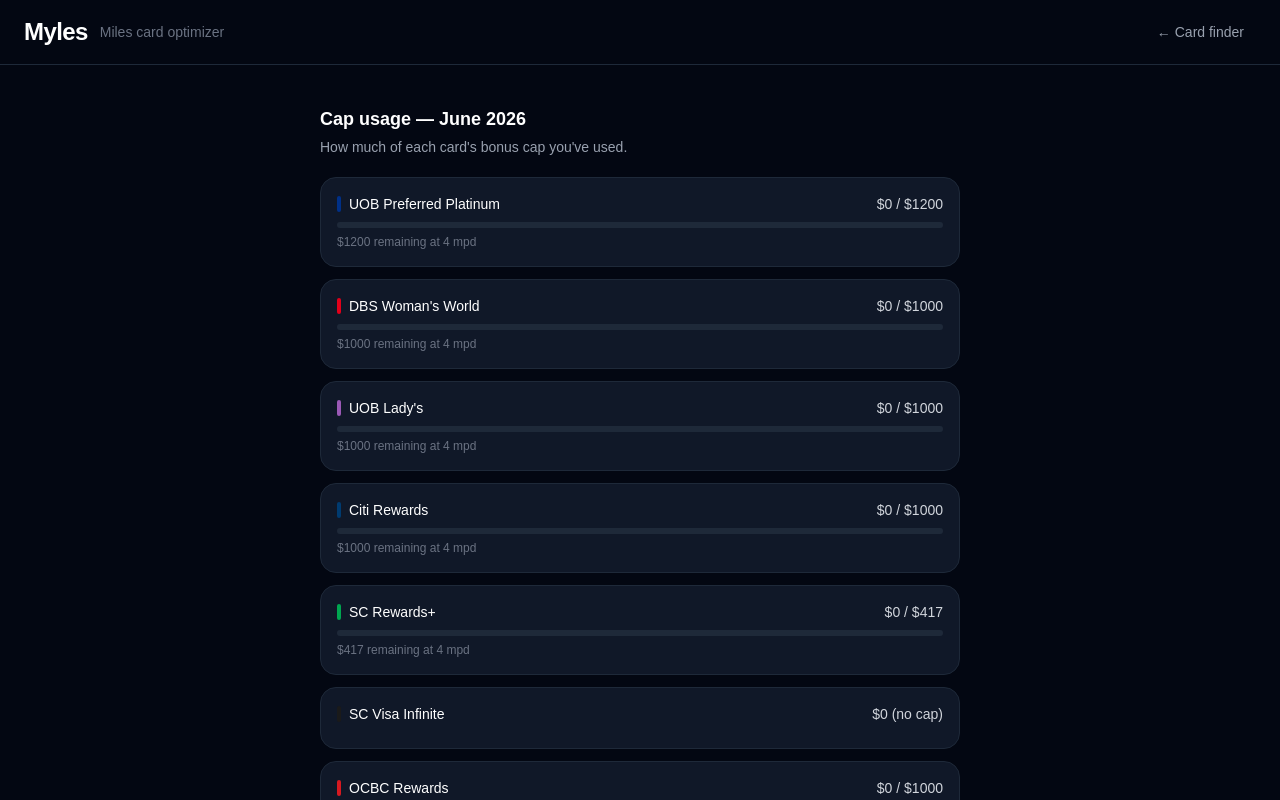
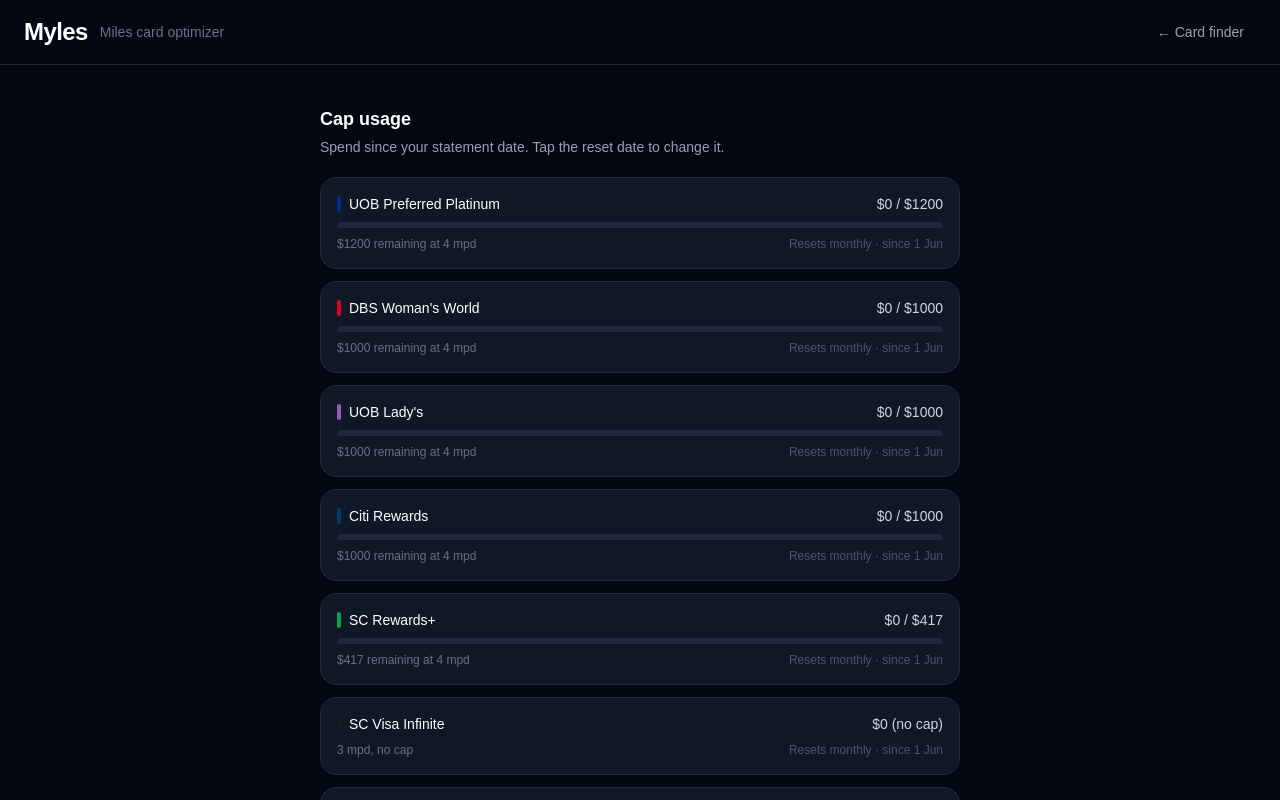
Before and after one commit to sangerspyro88/myles, a Next.js app: page /tracker in a window 1280 px wide. Shown: the top 800 px of the page. Built offline with nearby package versions, Linux system fonts and the light colour scheme.

Commit message:
Add per-card statement reset dates

```diff
--- a/src/app/tracker/page.tsx
+++ b/src/app/tracker/page.tsx
@@ -3,19 +3,31 @@
 import { useEffect, useState } from 'react'
 import Link from 'next/link'
 import { MY_CARDS } from '@/lib/cards'
-import { getEntries, deleteEntry, getMonthSpend, type SpendEntry } from '@/lib/spend'
+import {
+  getEntries,
+  deleteEntry,
+  getMonthSpend,
+  getResetDays,
+  setResetDay,
+  getCycleStart,
+  type SpendEntry,
+} from '@/lib/spend'
 
 export default function Tracker() {
   const [entries, setEntries] = useState<SpendEntry[]>([])
   const [monthSpend, setMonthSpend] = useState<Record<string, number>>({})
+  const [resetDays, setResetDays] = useState<Record<string, number>>({})
+  const [editingReset, setEditingReset] = useState<string | null>(null)
+  const [resetInput, setResetInput] = useState('')
 
   function refresh() {
-    setEntries(getEntries().slice().reverse()) // newest first
+    setEntries(getEntries().slice().reverse())
     const spend: Record<string, number> = {}
     for (const card of MY_CARDS) {
       spend[card.id] = getMonthSpend(card.id)
     }
     setMonthSpend(spend)
+    setResetDays(getResetDays())
   }
 
   useEffect(() => { refresh() }, [])
@@ -25,8 +37,20 @@
     refresh()
   }
 
-  const now = new Date()
-  const monthLabel = now.toLocaleString('en-SG', { month: 'long', year: 'numeric' })
+  function handleResetSave(cardId: string) {
+    const day = parseInt(resetInput)
+    if (day >= 1 && day <= 28) {
+      setResetDay(cardId, day)
+      refresh()
+    }
+    setEditingReset(null)
+    setResetInput('')
+  }
+
+  function startEdit(cardId: string) {
+    setEditingReset(cardId)
+    setResetInput(String(resetDays[cardId] ?? 1))
+  }
 
   return (
     <main className="min-h-screen bg-gray-950 text-white">
@@ -46,8 +70,10 @@
 
       <div className="max-w-2xl mx-auto px-4 py-10">
         {/* Cap usage */}
-        <h2 className="text-lg font-semibold mb-1">Cap usage — {monthLabel}</h2>
-        <p className="text-gray-400 text-sm mb-5">How much of each card's bonus cap you've used.</p>
+        <h2 className="text-lg font-semibold mb-1">Cap usage</h2>
+        <p className="text-gray-400 text-sm mb-5">
+          Spend since your statement date. Tap the reset date to change it.
+        </p>
 
         <div className="space-y-3 mb-10">
           {MY_CARDS.map(card => {
@@ -56,20 +82,23 @@
             const pct = cap ? Math.min((spent / cap) * 100, 100) : 0
             const remaining = cap ? Math.max(cap - spent, 0) : null
             const full = cap !== null && spent >= cap
+            const resetDay = resetDays[card.id] ?? 1
+            const cycleStart = getCycleStart(card.id)
+            const cycleStartStr = cycleStart.toLocaleDateString('en-SG', { day: 'numeric', month: 'short' })
+            const isEditing = editingReset === card.id
 
             return (
               <div key={card.id} className="bg-gray-900 border border-gray-800 rounded-2xl p-4">
                 <div className="flex items-center justify-between mb-2">
                   <div className="flex items-center gap-2">
-                    <div className="w-1 h-4 rounded-full" style={{ backgroundColor: card.color }} />
+                    <div className="w-1 h-4 rounded-full flex-shrink-0" style={{ backgroundColor: card.color }} />
                     <span className="font-medium text-sm">{card.name}</span>
                     {full && (
                       <span className="text-xs bg-red-900 text-red-300 px-2 py-0.5 rounded-full">Cap reached</span>
                     )}
                   </div>
                   <span className="text-sm text-gray-300">
-                    ${spent.toFixed(0)}
-                    {cap ? ` / $${cap}` : ' (no cap)'}
+                    ${spent.toFixed(0)}{cap ? ` / $${cap}` : ' (no cap)'}
                   </span>
                 </div>
 
@@ -82,11 +111,55 @@
                   </div>
                 )}
 
-                {remaining !== null && (
-                  <p className="text-xs text-gray-500 mt-1.5">
-                    {full ? 'Use a different card for this category' : `$${remaining.toFixed(0)} remaining at ${card.earn_rate} mpd`}
+                <div className="mt-2 flex items-center justify-between">
+                  <p className="text-xs text-gray-500">
+                    {full
+                      ? 'Use a different card for this category'
+                      : remaining !== null
+                        ? `$${remaining.toFixed(0)} remaining at ${card.earn_rate} mpd`
+                        : `${card.earn_rate} mpd, no cap`}
                   </p>
-                )}
+
+                  {/* Reset date control */}
+                  {isEditing ? (
+                    <div className="flex items-center gap-1.5">
+                      <span className="text-xs text-gray-400">Day</span>
+                      <input
+                        type="number"
+                        min={1}
+                        max={28}
+                        value={resetInput}
+                        onChange={e => setResetInput(e.target.value)}
+                        onKeyDown={e => {
+                          if (e.key === 'Enter') handleResetSave(card.id)
+                          if (e.key === 'Escape') setEditingReset(null)
+                        }}
+                        autoFocus
+                        className="w-14 bg-gray-800 border border-gray-600 rounded-lg px-2 py-0.5 text-xs text-white focus:outline-none focus:border-blue-500"
+                      />
+                      <button
+                        onClick={() => handleResetSave(card.id)}
+                        className="text-xs text-blue-400 hover:text-blue-300"
+                      >
+                        Save
+                      </button>
+                      <button
+                        onClick={() => setEditingReset(null)}
+                        className="text-xs text-gray-500 hover:text-gray-300"
+                      >
+                        Cancel
+                      </button>
+                    </div>
+                  ) : (
+                    <button
+                      onClick={() => startEdit(card.id)}
+                      className="text-xs text-gray-600 hover:text-gray-400 transition"
+                      title="Change statement date"
+                    >
+                      Resets {resetDay === 1 ? 'monthly' : `on the ${resetDay}th`} · since {cycleStartStr}
+                    </button>
+                  )}
+                </div>
               </div>
             )
           })}
@@ -94,7 +167,7 @@
 
         {/* Transaction log */}
         <h2 className="text-lg font-semibold mb-1">Transaction log</h2>
-        <p className="text-gray-400 text-sm mb-5">All logged spend this month.</p>
+        <p className="text-gray-400 text-sm mb-5">All logged spend this cycle.</p>
 
         {entries.length === 0 ? (
           <div className="bg-gray-900 border border-gray-800 rounded-2xl p-6 text-center text-gray-500 text-sm">
--- a/src/lib/spend.ts
+++ b/src/lib/spend.ts
@@ -8,6 +8,7 @@
 }
 
 const STORAGE_KEY = 'myles_spend'
+const RESET_DAYS_KEY = 'myles_reset_days'
 
 export function getEntries(): SpendEntry[] {
   if (typeof window === 'undefined') return []
@@ -31,15 +32,46 @@
   localStorage.setItem(STORAGE_KEY, JSON.stringify(entries))
 }
 
-// Returns total spend for a card in the current calendar month
+// Reset day per card (1–28). Defaults to 1 (calendar month).
+export function getResetDays(): Record<string, number> {
+  if (typeof window === 'undefined') return {}
+  try {
+    return JSON.parse(localStorage.getItem(RESET_DAYS_KEY) || '{}')
+  } catch {
+    return {}
+  }
+}
+
+export function setResetDay(cardId: string, day: number): void {
+  const days = getResetDays()
+  days[cardId] = day
+  localStorage.setItem(RESET_DAYS_KEY, JSON.stringify(days))
+}
+
+// Returns the start of the current billing cycle for a card
+export function getCycleStart(cardId: string): Date {
+  const resetDay = getResetDays()[cardId] ?? 1
+  const now = new Date()
+  const year = now.getFullYear()
+  const month = now.getMonth()
+  const today = now.getDate()
+
+  // If today is on or after the reset day, cycle started this month
+  // Otherwise, cycle started last month
+  if (today >= resetDay) {
+    return new Date(year, month, resetDay)
+  } else {
+    // Last month — handle Jan→Dec wrap
+    const prevMonth = month === 0 ? 11 : month - 1
+    const prevYear = month === 0 ? year - 1 : year
+    return new Date(prevYear, prevMonth, resetDay)
+  }
+}
+
+// Returns total spend for a card in the current billing cycle
 export function getMonthSpend(cardId: string): number {
-  const now = new Date()
-  const month = now.getMonth()
-  const year = now.getFullYear()
+  const cycleStart = getCycleStart(cardId)
   return getEntries()
-    .filter(e => {
-      const d = new Date(e.date)
-      return e.cardId === cardId && d.getMonth() === month && d.getFullYear() === year
-    })
+    .filter(e => e.cardId === cardId && new Date(e.date) >= cycleStart)
     .reduce((sum, e) => sum + e.amount, 0)
 }
```
